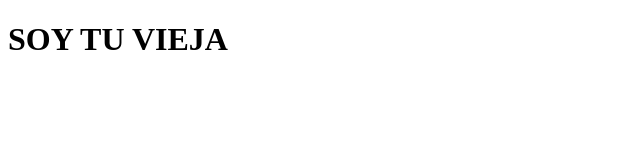
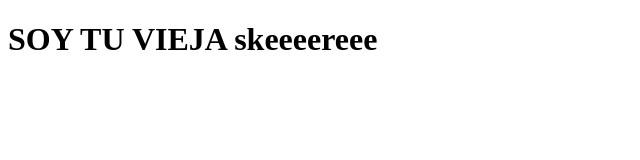
Before and after one commit to Felicitasfelicitos/pagina, a plain HTML site: page site2/index.html in a window 1280 px wide. Shown: the whole page, without its empty margins (0-640 px from the left). Drawn offline with Linux system fonts and the light colour scheme.

Commit message:
small addition to our page content.

```diff
--- a/site2/index.html
+++ b/site2/index.html
@@ -4,6 +4,6 @@
 	<title>Felicitas, la mejor de todas</title>
 </head>
 <body>
-<h1>SOY TU VIEJA</h1>
+<h1>SOY TU VIEJA skeeeereee</h1>
 </body>
 </html>
```
